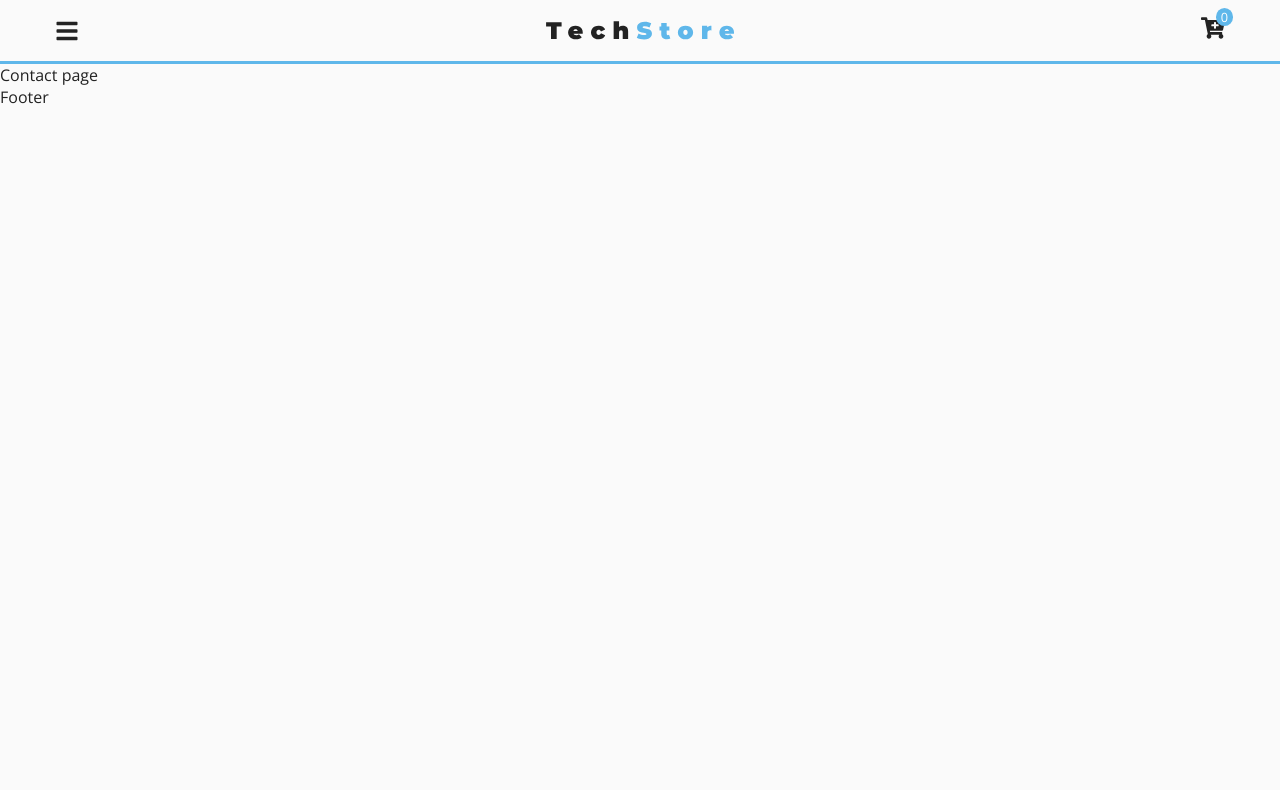
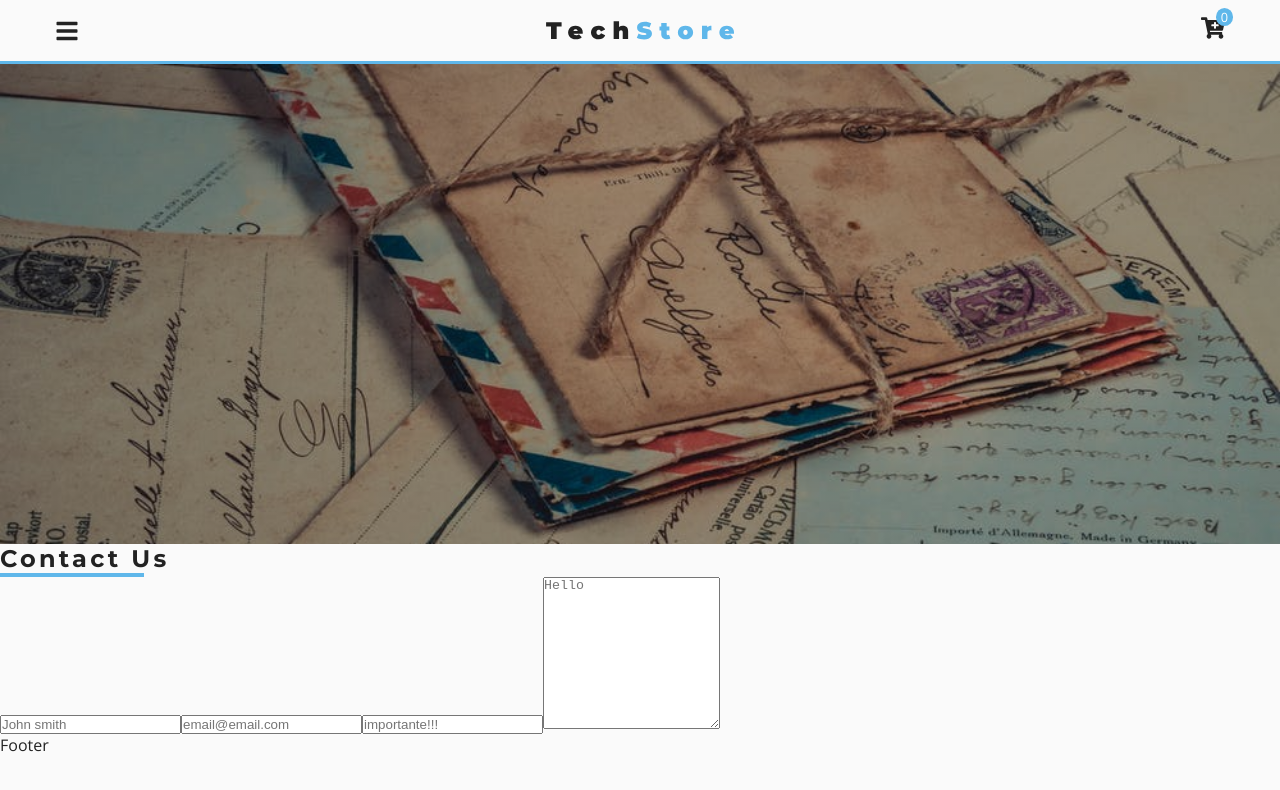
Before and after one commit to amirhosseinNouri/tech-store, a React (Create React App) app: page /contact in a window 1280 px wide. Shown: the top 790 px of the page. Built offline with nearby package versions, Linux system fonts and the light colour scheme.

Commit message:
ContactPage structured

```diff
--- /dev/null
+++ b/src/components/contactPage/Contact.js
@@ -0,0 +1,20 @@
+import React from 'react'
+import Title from '../Title'
+import styled from 'styled-components'
+
+export default function Contact() {
+    return (
+        <Wrapper>
+            <Title title="Contact Us"></Title>
+            <form>
+                <input type="text" name="name" placeholder="John smith" />
+                <input type="email" name="email" placeholder="email@email.com" />
+                <input type="email" name="subject" placeholder="importante!!!" />
+                <textarea name="message" rows="10" placeholder="Hello" ></textarea>
+            </form>
+        </Wrapper>
+    )
+}
+const Wrapper = styled.section `
+
+`
--- a/src/pages/ContactPage.js
+++ b/src/pages/ContactPage.js
@@ -1,9 +1,14 @@
 import React from 'react'
+import Hero from '../components/Hero'
+import contactImg from '../images/contactBcg.jpeg'
+import Contact from '../components/contactPage/Contact'
 
 export default function ContactPage() {
     return (
-        <div>
-            Contact page
-        </div>
+        <>
+        <Hero img={contactImg}></Hero>
+        <Contact></Contact>
+        </>
+
     )
 }
```
Also changed, not shown: 1 other file (tests, documents, lock files or other folders).
